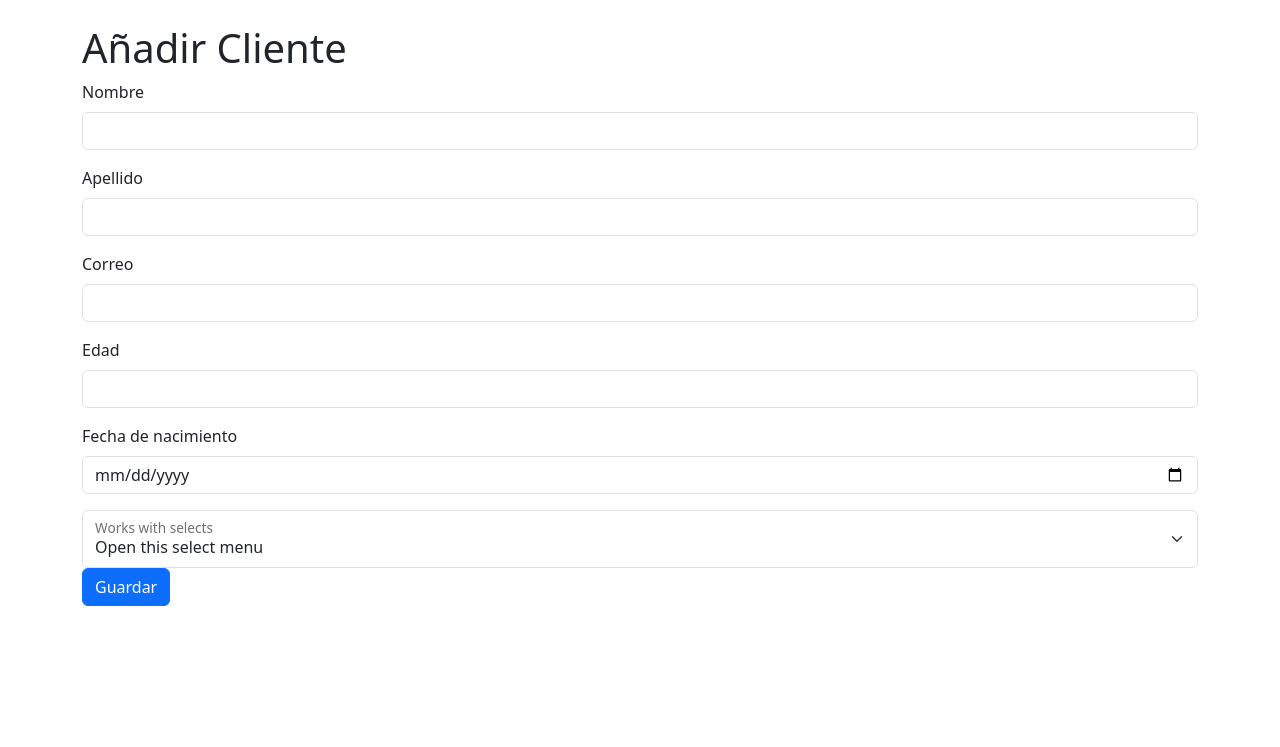
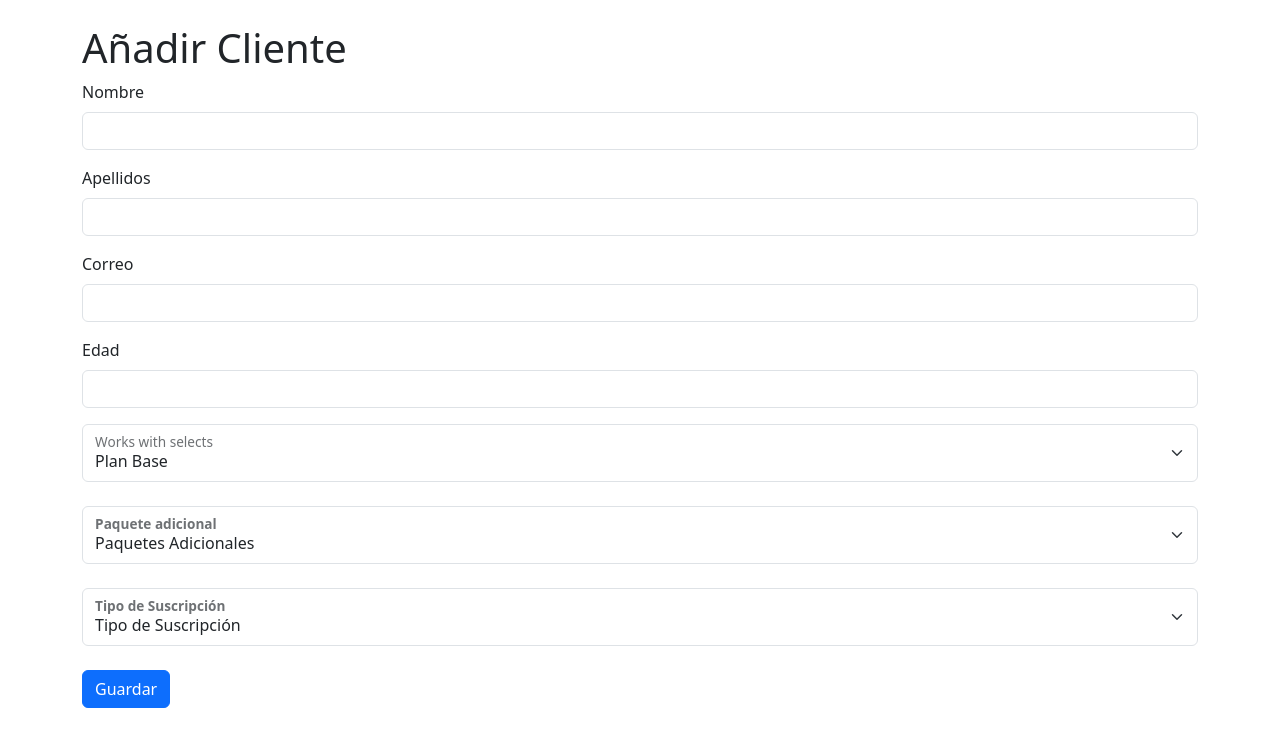
Before and after one commit to IgnacioAriasCampusfp/Programacion_Ignacio_Arias, a PHP site: page /vista/alta_clientes.php in a window 1280 px wide. Shown: the top 747 px of the page. Run offline with PHP 8.4, Linux system fonts and the light colour scheme.

Commit message:
Hito Progress

```diff
--- a/Hito/controlador/ClientesController.php
+++ b/Hito/controlador/ClientesController.php
@@ -8,8 +8,8 @@ class ClientesController {
         $this->modelo = new Cliente();
     }
 
-    public function agregarCliente($nombre, $apellido, $email, $telefono, $fecha_nacimiento) {
-        $this->modelo->agregarCliente($nombre, $apellido, $email, $telefono, $fecha_nacimiento);
+    public function agregarCliente($nombre,$apellidos, $correo, $Edad,$PlanBase,$PaquetesAdicionales,$Duracion) {
+        $this->modelo->agregarCliente($nombre,$apellidos, $correo, $Edad,$PlanBase,$PaquetesAdicionales,$Duracion);
     }
 
     public function listarClientes() {
--- a/Hito/modelo/class_cliente.php
+++ b/Hito/modelo/class_cliente.php
@@ -8,19 +8,42 @@ class Cliente {
         $this->conexion = new Conexion();
     }
 
-    public function agregarcliente($nombre, $apellido, $email, $telefono, $fecha_nacimiento) {
-        $query = "INSERT INTO Clientes (nombre, apellido, email, telefono, fecha_nacimiento) VALUES (?, ?, ?, ?, ?)";
+    public function agregarcliente($nombre, $apellidos, $correo, $Edad, $PlanBase, $PaquetesAdicionales, $Duracion) {
+        $query = "INSERT INTO Clientes (nombre, apellidos, email, edad) VALUES (?, ?, ?, ?)";
         $stmt = $this->conexion->conexion->prepare($query);
-        $stmt->bind_param("sssss", $nombre, $apellido, $email, $telefono, $fecha_nacimiento);
+        $stmt->bind_param("ssss", $nombre, $apellidos, $correo, $Edad);
 
         if ($stmt->execute()) {
-            echo "cliente agregado con éxito.";
+            echo "Cliente agregado con éxito.";
         } else {
             echo "Error al agregar cliente: " . $stmt->error;
         }
 
+        $query = "SELECT id_cliente FROM Clientes WHERE email=?";
+        $stmt = $this->conexion->conexion->prepare($query);
+        $stmt->bind_param("s", $correo);  // Cambié "i" por "s" ya que $correo es una cadena
+        $stmt->execute();
+        $resultado = $stmt->get_result();
+
+        if ($fila = $resultado->fetch_assoc()) {
+            $id_guardado = $fila['id_cliente'];
+        } else {
+            echo "Error al obtener el ID del cliente.";
+            return;
+        }
+
+        $query = "INSERT INTO planes (id_cliente, PlanBase, PaquetesAdicionales, Duracion) VALUES (?, ?, ?, ?)";
+        $stmt = $this->conexion->conexion->prepare($query);
+        $stmt->bind_param("isss", $id_guardado, $PlanBase, $PaquetesAdicionales, $Duracion);
+        if ($stmt->execute()) {
+            echo "Plan agregado con éxito.";
+        } else {
+            echo "Error al agregar plan: " . $stmt->error;
+        }
+
         $stmt->close();
     }
+
 
     public function obtenerClientes() {
         $query = "SELECT * FROM clientes inner join planes on clientes.id_cliente = planes.id_cliente";
--- a/Hito/scripts/script.js
+++ b/Hito/scripts/script.js
@@ -1,19 +1,38 @@
 const edad_ = document.getElementById('edad');
-const opciones = document.querySelectorAll('select[name="opciones"] option');//getElementsByName('opciones');
+const paquetes = document.querySelectorAll('select[name="Paquetes"] option');
+
 edad_.addEventListener('input', () => {
-  const age = parseInt(edad_.value, 10);
+  const edad = parseInt(edad_.value, 10);
 
-  if (age < 18) {
-    opciones.forEach(opcion => {
-      if (opcion.value === 'opcion2') {
-        opcion.disabled = false;
-        alert(opcion);
 
+  if (edad < 18) {
+    paquetes.forEach(paquete => {
+      if (paquete.value === 'Infantil') {
+        paquete.hidden = false;
       } else {
-        opcion.disabled = true;
+        paquete.hidden = true;
       }
     });
   } else {
-    opciones.forEach(opcion => opcion.disabled = false);
+    paquetes.forEach(paquete => paquete.hidden = false);
   }
 });
+
+function desactivarOpciones() {
+  const select = document.getElementById('Paquetes');
+  const suscripciones = document.getElementById('Suscripciones').options;
+
+  for (let i = 0; i < suscripciones.length; i++) {
+    const suscripcion = suscripciones[i];
+
+    if (suscripcion.value === 'Mensual') {
+      if (select.value === 'Deporte') {
+        suscripcion.hidden = true;
+      } else {
+        suscripcion.hidden = false;
+      }
+    } else {
+      suscripcion.hidden = false;
+    }
+  }
+}
--- a/Hito/vista/alta_clientes.php
+++ b/Hito/vista/alta_clientes.php
@@ -5,12 +5,14 @@ require_once '../controlador/ClientesController.php';
 
 if ($_SERVER['REQUEST_METHOD'] === 'POST') {
     $nombre = $_POST['nombre'];
-    $apellido = $_POST['apellido'];
+    $apellidos = $_POST['apellidos'];
     $correo = $_POST['correo'];
-    $telefono = $_POST['telefono'];
-    $fecha_nacimiento = $_POST['fecha_nacimiento'];
+    $Edad = $_POST['edad'];
+    $PlanBase = $_POST['PlanBase'];
+    $PaquetesAdicionales = $_POST['Paquetes'];
+    $Duracion = $_POST['Suscripciones'];
     $controller = new ClientesController();
-  //  $resultado = $controller->agregarCliente();
+    $resultado = $controller->agregarCliente($nombre,$apellidos, $correo, $Edad,$PlanBase,$PaquetesAdicionales,$Duracion);
 
     header("Location: ../index.php");
     exit();
@@ -29,14 +31,14 @@ if ($_SERVER['REQUEST_METHOD'] === 'POST') {
 <body>
     <div class="container mt-4">
         <h1>Añadir Cliente</h1>
-        <form action="alta_socio.php" method="POST">
+        <form action="alta_clientes.php" method="POST">
             <div class="mb-3">
                 <label for="nombre" class="form-label">Nombre</label>
                 <input type="text" class="form-control" id="nombre" name="nombre" required>
             </div>
             <div class="mb-3">
-                <label for="apellido" class="form-label">Apellido</label>
-                <input type="text" class="form-control" id="apellido" name="apellido" required>
+                <label for="apellidos" class="form-label">Apellidos</label>
+                <input type="text" class="form-control" id="apellidos" name="apellidos" required>
             </div>
             <div class="mb-3">
                 <label for="email" class="form-label">Correo</label>
@@ -46,22 +48,37 @@ if ($_SERVER['REQUEST_METHOD'] === 'POST') {
                 <label for="edad" class="form-label">Edad</label>
                 <input type="text" class="form-control" id="edad" name="edad" required>
             </div>
-            <div class="mb-3">
-                <label for="fecha_nacimiento" class="form-label">Fecha de nacimiento</label>
-                <input type="date" class="form-control" id="fecha_nacimiento" name="fecha_nacimiento" required>
+            <div class="form-floating">
+                <select class="form-select" id="PlanBase" name="PlanBase" aria-label="Floating label select example" required>
+                    <option selected>Plan Base</option>
+                    <option value="Basico">Basico (1 dispositivo)</option>
+                    <option value="Estandar">Estandar (2 dispositivo)</option>
+                    <option value="Premium">Premium (4 dispositivo)</option>
+                </select>
+                <label for="floatingSelect">Works with selects</label>
             </div>
+            <br>
             <div class="form-floating">
-            <select name="opciones" class="form-select" id="floatingSelect" aria-label="Floating label select example">
-                <option selected>Open this select menu</option>
-                <option value="opcion1" disabled>One</option>
-                <option value="opcion2">Two</option>
-                <option value="opcion3" disabled>Three</option>
-            </select>
-            <label for="floatingSelect">Works with selects</label>
+            <select name="Paquetes" class="form-select" id="Paquetes" onchange="desactivarOpciones()" aria-label="Floating label select example" required>
+                <option selected >Paquetes Adicionales</option>
+                <option id="Deporte" value="Deporte">Deporte</option>
+                <option value="Cine">Cine</option>
+                <option value="Infantil">Infantil</option>
+                </select>
+            <label for="Paquetes"><b>Paquete adicional</b></label>
             </div>
-            <button type="submit" class="btn btn-primary">Guardar</button>
-        </form>
-    </div>
+            <br>
+            <div class="form-floating" id="suscripciones-container">
+                    <select name="Suscripciones" class="form-select" id="Suscripciones" aria-label="Floating label select example" required>
+                    <option selected>Tipo de Suscripción</option>
+                    <option value="Mensual">Mensual</option>
+                    <option value="Anual">Anual</option>
+                    </select>
+                <label for="Suscripciones"><b>Tipo de Suscripción</b></label>
+
+            </div>
+        <br>
+        <button type="submit" class="btn btn-primary">Guardar</button>
     <script src="../scripts/script.js"></script>
 </body>
 </html>
--- a/Hito/vista/lista_clientes.php
+++ b/Hito/vista/lista_clientes.php
@@ -67,7 +67,8 @@ $clientes = $controller->listarclientes();
       <th scope="col">Apellido</th>
       <th scope="col">Email</th>
       <th scope="col">Plan Base</th>
-      <th scope="col">Paquete Adicional Contratado</th>
+      <th scope="col">Paquete Adicional </th>
+      <th scope="col">Duracion</th>
       <th scope="col">Acciones</th>
 
     </tr>
@@ -82,6 +83,7 @@ $clientes = $controller->listarclientes();
                 <td><?= $cliente['email'] ?></td>
                 <td><?= $cliente['PlanBase'] ?></td>
                 <td><?= $cliente['PaquetesAdicionales'] ?></td>
+                <td><?= $cliente['Duracion'] ?></td>
                 <td>
                 <button class="btn btn-danger mb-3">
 
```
Also changed, not shown: Hito/hitop2.sql (+17 -53 lines).
